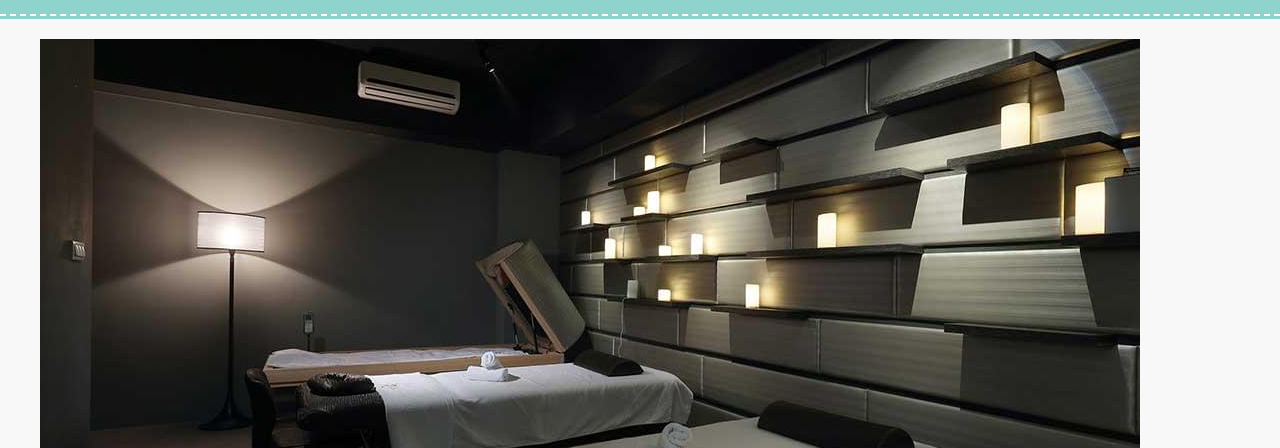
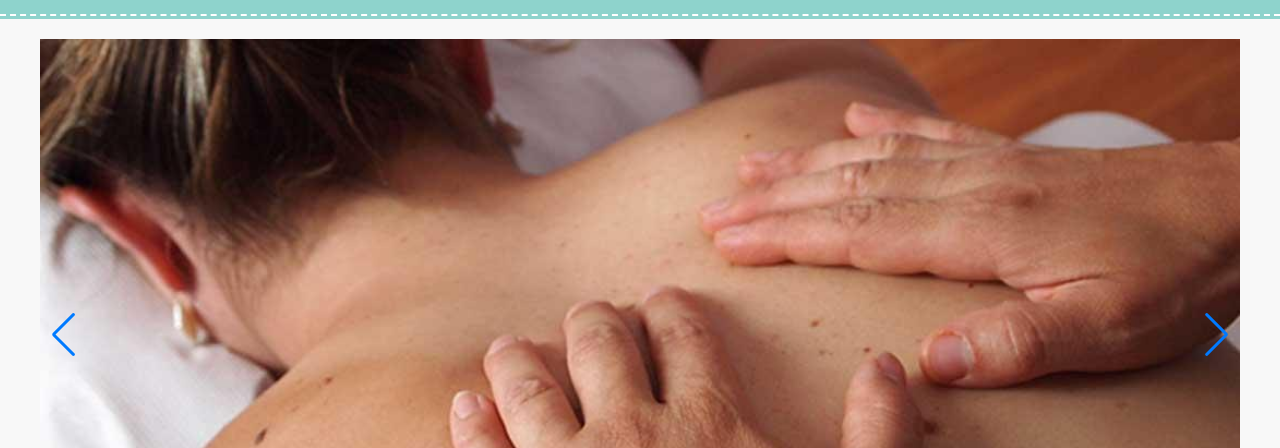
Before and after one commit to AlvaroSegovia-1/MonicaSpa, a website: page index.html in a window 1280 px wide. Shown: the part 352-800 px from the top of the page. Drawn offline with nearby package versions, Linux system fonts and the light colour scheme; a web font is replaced by a local one.

Commit message:
configurando slider

```diff
--- a/index.html
+++ b/index.html
@@ -47,16 +47,16 @@
         </div>
     </div>
 
-     <section class="slider">
+     <section class="slider contenedor">
          <ul class="slider__contenedor">
              <li class="slider__slide">
-                 <img src="build/img/slide_01.jpg" alt="imagen slide">
+                 <img class="slider__imagen" src="build/img/slide_01.jpg" alt="imagen slide">
              </li>
-             <li class="slider__slide">
-                <img src="build/img/slide_02.jpg" alt="imagen slide">
+             <li class="slider__slide" ="slider__slide">
+                <img class="slider__imagen" src="build/img/slide_02.jpg" alt="imagen slide">
             </li>
-            <li class="slider__slide">
-                <img src="build/img/slide_03.jpg" alt="imagen slide">
+            <li class="slider__slide" "slider__slide">
+                <img class="slider__imagen" src="build/img/slide_03.jpg" alt="imagen slide">
             </li>
          </ul>
      </section>
--- a/js/app.js
+++ b/js/app.js
@@ -0,0 +1,12 @@
+window.swiper = new Swiper({
+  el: ".slider__contenedor",
+  slideClass: "slider__slide",
+  createElements: true,
+  autoplay: {
+    delay: 4000,
+  },
+  loop: true,
+  //spaceBetween: 20,
+  pagination: true, // poner position: relative en .slider
+  navigation: true, // poner position: relative en .slider
+});
--- a/src/scss/ui/contenido/_index.scss
+++ b/src/scss/ui/contenido/_index.scss
@@ -3,3 +3,4 @@
 @forward "horarios";
 @forward "productos";
 @forward "cita";
+@forward "slider";
--- /dev/null
+++ b/src/scss/ui/contenido/_slider.scss
@@ -0,0 +1,19 @@
+@use "base/variables" as v;
+
+.slider {
+  //width: 600px;
+  //height: 300px;
+  overflow: hidden;
+  position: relative;
+
+  &__slide {
+    height: 100%;
+    flex-shrink: 0;
+    width: 100%;
+    position: relative;
+    transition-property: transform;
+  }
+  &__imagen {
+    width: 100%;
+  }
+}
```
Also changed, not shown: build/css/app.css, 1 other file.
